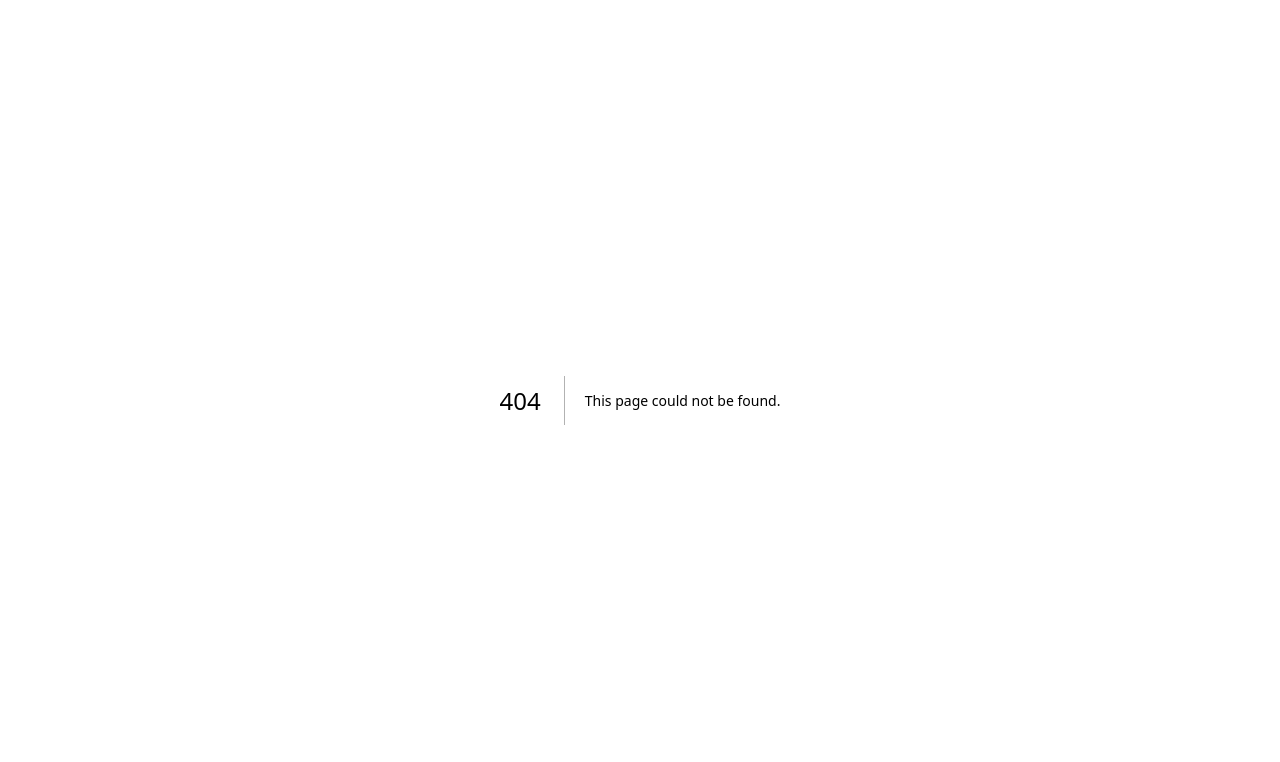
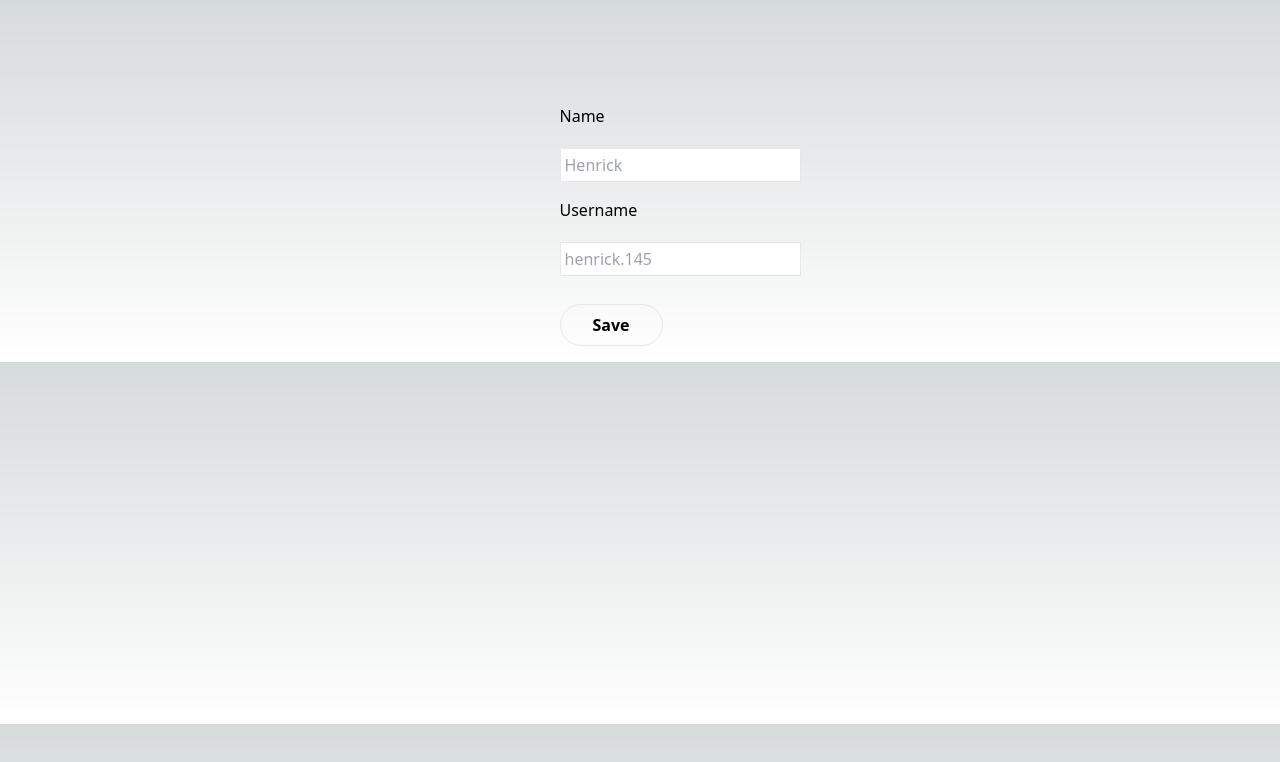
Before and after one commit to xian145/Projects, a Next.js app in the folder twitter-clone/: page /setup in a window 1280 px wide. Before the commit this address had no page. Shown: the top 762 px of the page. Built offline with nearby package versions, Linux system fonts and the light colour scheme; no server answers; sample sign-in values are in the browser's storage.

Commit message:
this file can only be acces if we dont have a username and name associated to the account, after put the name and username will send that information to the api 'setup' which will update the table User with the info recived after that will automatically send us to /home

```diff
--- /dev/null
+++ b/twitter-clone/pages/setup.js
@@ -0,0 +1,73 @@
+import { useState } from "react";
+import { useSession } from "next-auth/react";
+import { useRouter } from "next/router";
+
+export default function Setup() {
+  const { data: session, status } = useSession(); //we get data from the user session
+  const [username, setUserName] = useState("");
+  const [name, setName] = useState("");
+  const router = useRouter();
+
+  if (!session || !session.user) {
+    router.push("/");
+    return;
+  }
+
+  if (status === "loading") return null;
+
+  if (status !== "loading" && session.user.username) {
+    //if already have a username go to /home
+    router.push("/home");
+    return;
+  }
+
+  return (
+    <div className="flex justify-center p-4 mt-20">
+      <form
+        className="mt-2 ml-20"
+        onSubmit={async (e) => {
+          e.preventDefault();
+
+          if (!username || !name) {
+            alert("Fill all inputs");
+            return;
+          }
+
+          await fetch("/api/setup", {
+            method: "POST",
+            headers: { "content-Type": "application/json" },
+            body: JSON.stringify({ name, username }),
+          });
+          session.user.name = name;
+          session.user.username = username;
+          router.push("/home");
+        }}
+      >
+        <div className="flex-1 mb-5">
+          <div className="flex-1 mb-5">Name</div>
+          <input
+            type="text"
+            name="name"
+            value={name}
+            onChange={(e) => setName(e.target.value)}
+            className="p-1 text-black border"
+            placeholder="Henrick"
+          />
+          <div className="flex-1 mt-4 mb-5">Username</div>
+          <input
+            type="text"
+            name="username"
+            value={username}
+            onChange={(e) => setUserName(e.target.value)}
+            className="p-1 text-black border"
+            placeholder="henrick.145"
+          />
+        </div>
+
+        <button className="px-8 py-2 mt-2 mr-8 font-bold border rounded-full color-accent-contrast bg-color-accent hover:bg-color-accent-hover">
+          Save
+        </button>
+      </form>
+    </div>
+  );
+}
```
